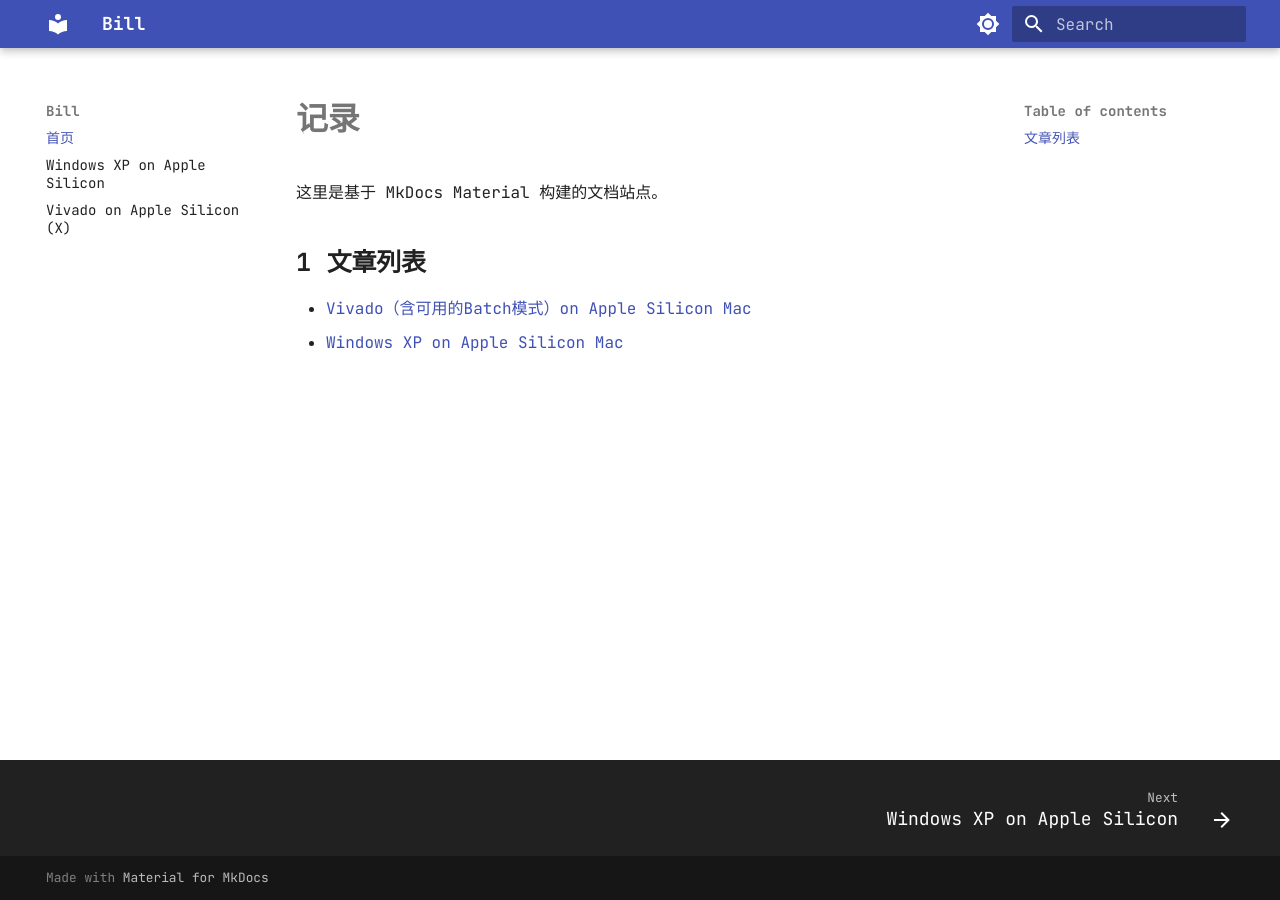
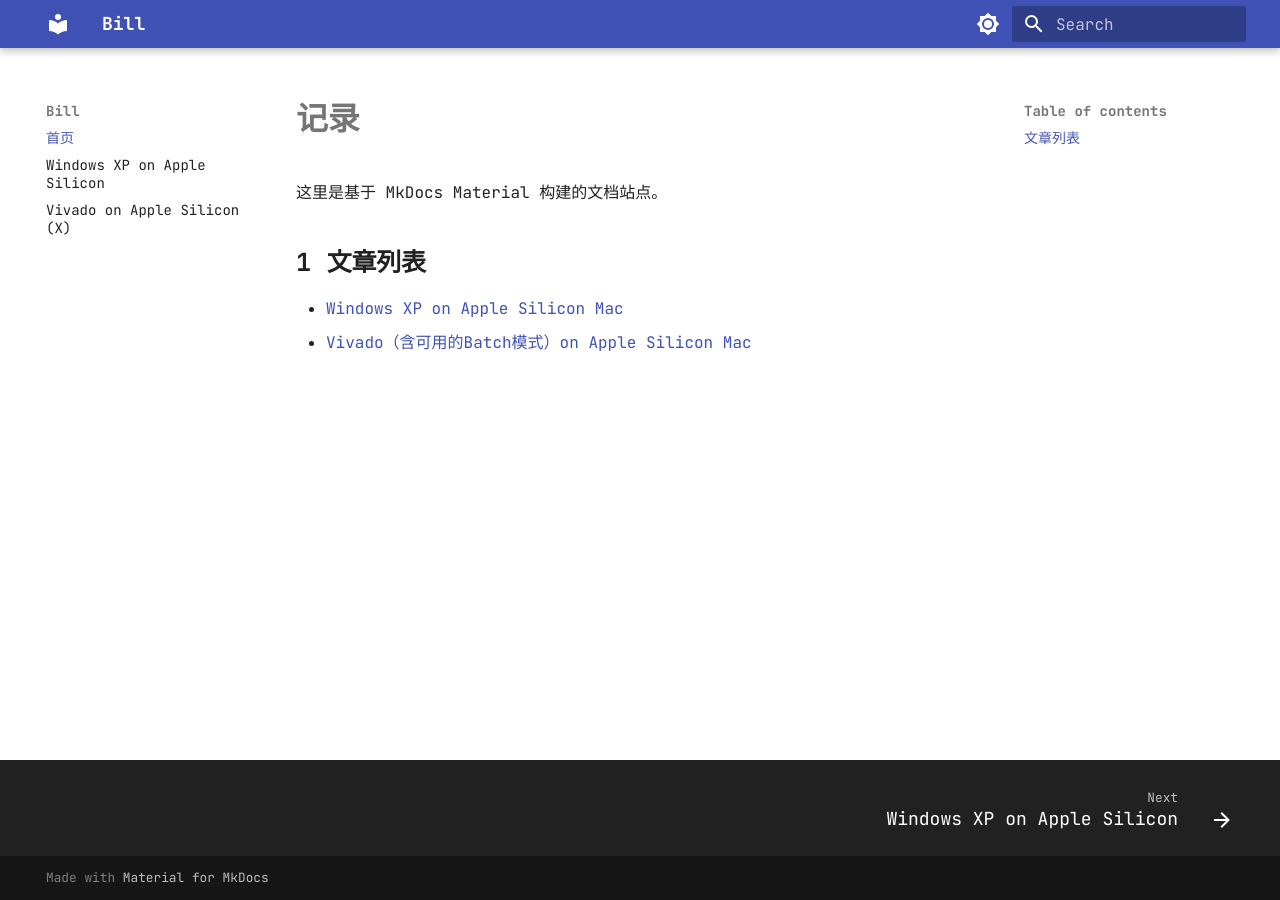
Before and after one commit to bfyes/Virtual-machines-on-Mac, an MkDocs documentation site: the page built from docs/index.md, in a window 1280 px wide. Built offline with MkDocs 1.6.1 and Material for MkDocs 9.7.7, drawn with Linux system fonts in a browser that asks for light colours.

```diff
--- a/docs/index.md
+++ b/docs/index.md
@@ -4,5 +4,5 @@
 
 ## 文章列表
 
+- [Windows XP on Apple Silicon Mac](windows-xp-apple-silicon.md)
 - [Vivado（含可用的Batch模式）on Apple Silicon Mac](vivado-apple-silicon.md)
-- [Windows XP on Apple Silicon Mac](windows-xp-apple-silicon.md)
```
Also changed, not shown: site/404.html, site/index.html, site/search/search_index.json, site/vivado-apple-silicon/index.html, site/windows-xp-apple-silicon/index.html.
